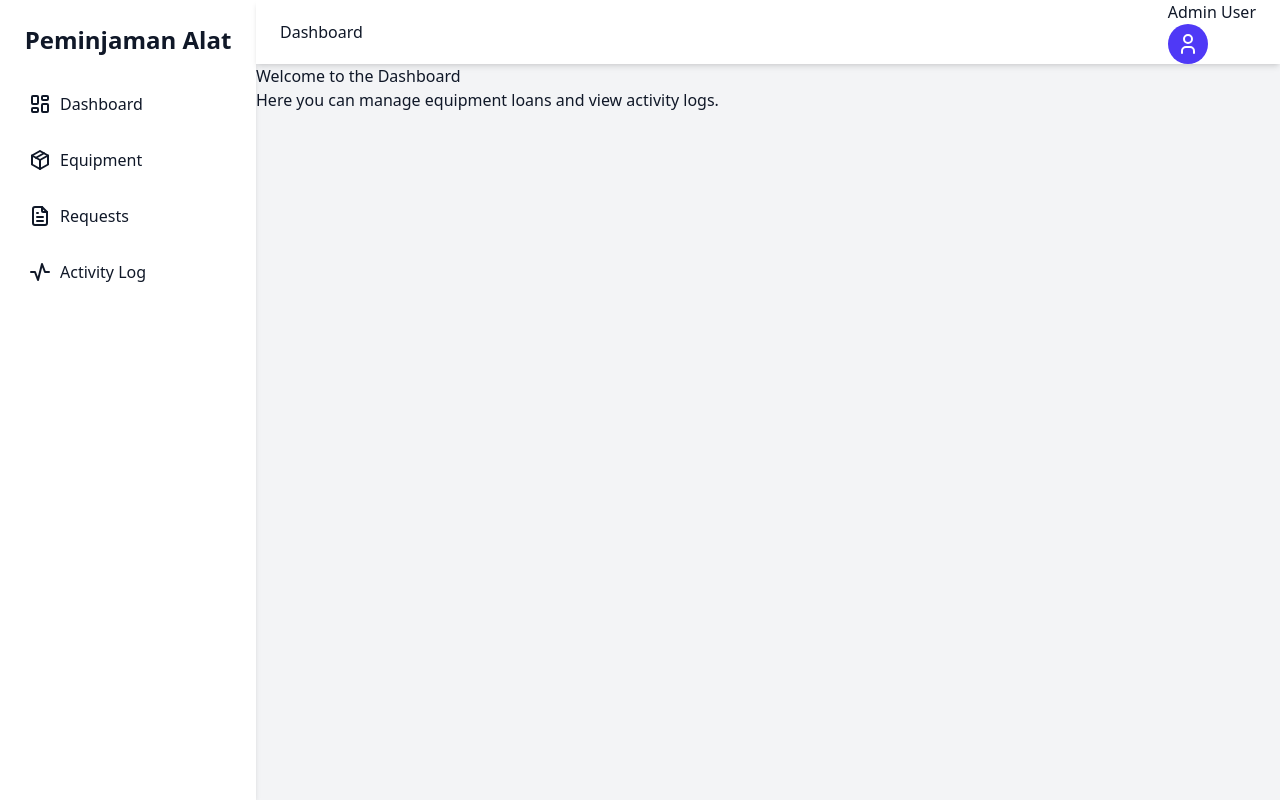
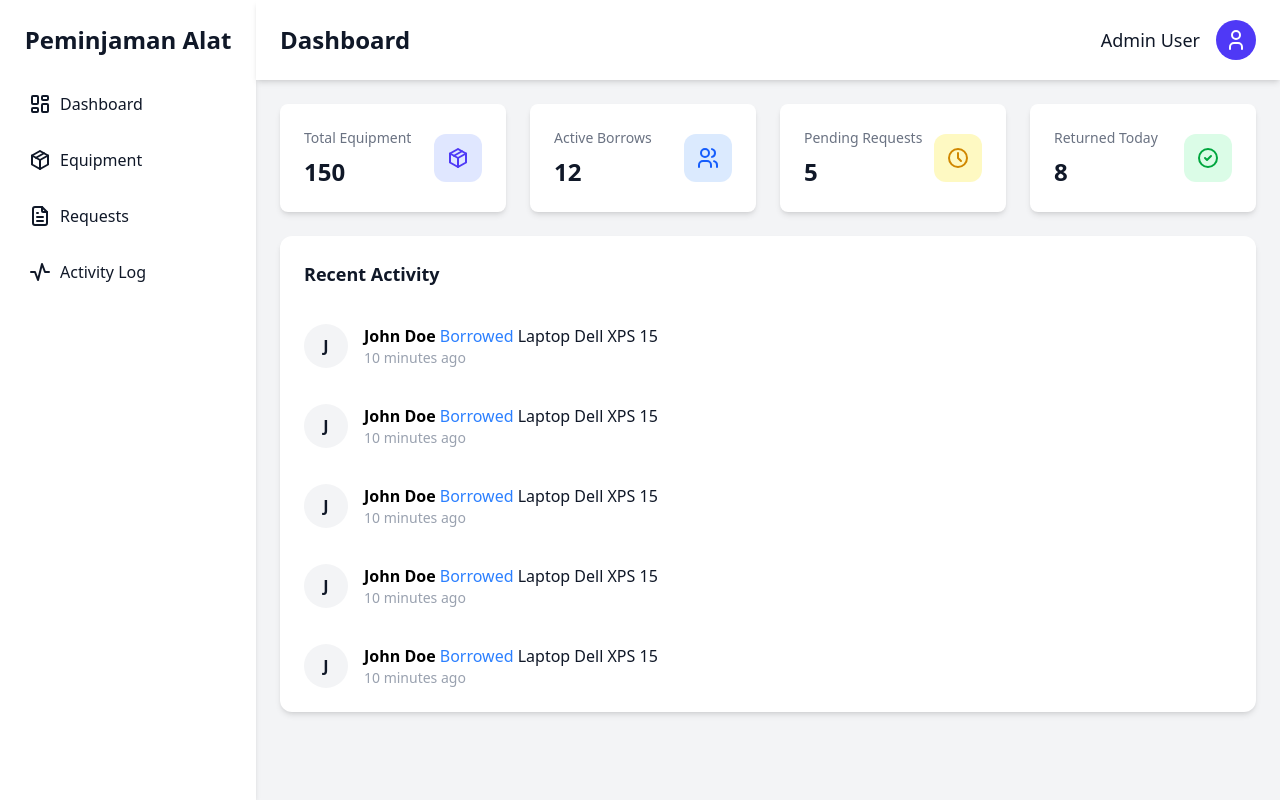
Before and after one commit to Anasfaiq/peminjaman_alat, a PHP site: page /pages/dashboard.html in a window 1280 px wide. Run offline with PHP 8.4, Linux system fonts and the light colour scheme.

Commit message:
completing dashboard page

```diff
--- a/pages/dashboard.html
+++ b/pages/dashboard.html
@@ -6,11 +6,9 @@
     <title>Peminjaman Alat | Dashboard</title>
     <link rel="stylesheet" href="../src/output.css" />
   </head>
-  <body>
+  <body class="flex min-h-screen w-full">
 
-    <div class="container">
-
-      <aside>
+      <aside class="left-dashboard-section">
         <nav class="sidebar">
           <h2>Peminjaman Alat</h2>
           <ul>
@@ -34,7 +32,7 @@
         </nav>
       </aside>
 
-      <section class="right-dashboard-section">
+      <main class="right-dashboard-section">
 
         <nav class="navbar">
           <p>Dashboard</p>
@@ -46,13 +44,110 @@
           </div>
         </nav>
 
-        <main>
-          <h1>Welcome to the Dashboard</h1>
-          <p>Here you can manage equipment loans and view activity logs.</p>
-        </main>
+        <section class="dashboard-content">
+          <section class="dashboard-cards">
+            <div class="dashboard-card">
+              <span class="card-text">
+                <h3>Total Equipment</h3>
+                <p>150</p>
+              </span>
+              <span class="total-equipment-icon icon-wrapper">
+                <svg xmlns="http://www.w3.org/2000/svg" width="24" height="24" viewBox="0 0 24 24" fill="none" stroke="currentColor" stroke-width="2" stroke-linecap="round" stroke-linejoin="round"><path d="M12 3l8 4.5l0 9l-8 4.5l-8 -4.5l0 -9l8 -4.5"/><path d="M12 12l8 -4.5"/><path d="M12 12l0 9"/><path d="M12 12l-8 -4.5"/><path d="M16 5.25l-8 4.5"/></svg>
+              </span>
+            </div>
 
-      </section>
+            <div class="dashboard-card">
+              <span class="card-text">
+                <h3>Active Borrows</h3>
+                <p>12</p>
+              </span>
+              <span class="active-borrows-icon icon-wrapper">
+                <svg xmlns="http://www.w3.org/2000/svg" width="24" height="24" viewBox="0 0 24 24" fill="none" stroke="currentColor" stroke-width="2" stroke-linecap="round" stroke-linejoin="round"><path d="M9 7m-4 0a4 4 0 1 0 8 0a4 4 0 1 0 -8 0"/><path d="M3 21v-2a4 4 0 0 1 4 -4h4a4 4 0 0 1 4 4v2"/><path d="M16 3.13a4 4 0 0 1 0 7.75"/><path d="M21 21v-2a4 4 0 0 0 -3 -3.85"/></svg>
+              </span>
+            </div>
 
-    </div>
+            <div class="dashboard-card">
+              <span class="card-text">
+                <h3>Pending Requests</h3>
+                <p>5</p>
+              </span>
+              <span class="pending-requests-icon icon-wrapper">
+                <svg xmlns="http://www.w3.org/2000/svg" width="24" height="24" viewBox="0 0 24 24" fill="none" stroke="currentColor" stroke-width="2" stroke-linecap="round" stroke-linejoin="round"><path d="M3 12a9 9 0 1 0 18 0a9 9 0 0 0 -18 0"/><path d="M12 7v5l3 3"/></svg>
+              </span>
+            </div>
+
+            <div class="dashboard-card">
+              <span class="card-text">
+                <h3>Returned Today</h3>
+                <p>8</p>
+              </span>
+              <span class="returned-today-icon icon-wrapper">
+                <svg xmlns="http://www.w3.org/2000/svg" width="24" height="24" viewBox="0 0 24 24" fill="none" stroke="currentColor" stroke-width="2" stroke-linecap="round" stroke-linejoin="round"><path d="M12 12m-9 0a9 9 0 1 0 18 0a9 9 0 1 0 -18 0"/><path d="M9 12l2 2l4 -4"/></svg>
+              </span>
+            </div>
+          </section>
+
+          <section class="recent-activity-card">
+            <h3>Recent Activity</h3>
+            <div class="activity-wrapper">
+              <div class="profile">
+                <p>J</p>
+              </div>
+              <div class="activity">
+                <p>
+                  <span class="username">John Doe</span> <span class="user-activity">Borrowed</span> Laptop Dell XPS 15
+                </p>
+                <p class="activity-time">10 minutes ago</p>
+              </div>
+            </div>
+            <div class="activity-wrapper">
+              <div class="profile">
+                <p>J</p>
+              </div>
+              <div class="activity">
+                <p>
+                  <span class="username">John Doe</span> <span class="user-activity">Borrowed</span> Laptop Dell XPS 15
+                </p>
+                <p class="activity-time">10 minutes ago</p>
+              </div>
+            </div>
+            <div class="activity-wrapper">
+              <div class="profile">
+                <p>J</p>
+              </div>
+              <div class="activity">
+                <p>
+                  <span class="username">John Doe</span> <span class="user-activity">Borrowed</span> Laptop Dell XPS 15
+                </p>
+                <p class="activity-time">10 minutes ago</p>
+              </div>
+            </div>
+            <div class="activity-wrapper">
+              <div class="profile">
+                <p>J</p>
+              </div>
+              <div class="activity">
+                <p>
+                  <span class="username">John Doe</span> <span class="user-activity">Borrowed</span> Laptop Dell XPS 15
+                </p>
+                <p class="activity-time">10 minutes ago</p>
+              </div>
+            </div>
+            <div class="activity-wrapper">
+              <div class="profile">
+                <p>J</p>
+              </div>
+              <div class="activity">
+                <p>
+                  <span class="username">John Doe</span> <span class="user-activity">Borrowed</span> Laptop Dell XPS 15
+                </p>
+                <p class="activity-time">10 minutes ago</p>
+              </div>
+            </div>
+          </section>
+        </section>
+
+      </main>
+
   </body>
 </html>
--- a/src/output.css
+++ b/src/output.css
@@ -7,13 +7,22 @@
       "Segoe UI Emoji", "Segoe UI Symbol", "Noto Color Emoji";
     --font-mono: ui-monospace, SFMono-Regular, Menlo, Monaco, Consolas, "Liberation Mono",
       "Courier New", monospace;
+    --color-yellow-100: oklch(97.3% 0.071 103.193);
+    --color-yellow-600: oklch(68.1% 0.162 75.834);
+    --color-green-100: oklch(96.2% 0.044 156.743);
+    --color-green-600: oklch(62.7% 0.194 149.214);
+    --color-blue-100: oklch(93.2% 0.032 255.585);
     --color-blue-500: oklch(62.3% 0.214 259.815);
+    --color-blue-600: oklch(54.6% 0.245 262.881);
+    --color-indigo-100: oklch(93% 0.034 272.788);
     --color-indigo-600: oklch(51.1% 0.262 276.966);
     --color-indigo-700: oklch(45.7% 0.24 277.023);
     --color-gray-100: oklch(96.7% 0.003 264.542);
     --color-gray-300: oklch(87.2% 0.01 258.338);
+    --color-gray-400: oklch(70.7% 0.022 261.325);
     --color-gray-500: oklch(55.1% 0.027 264.364);
     --color-gray-900: oklch(21% 0.034 264.665);
+    --color-black: #000;
     --color-white: #fff;
     --spacing: 0.25rem;
     --text-xs: 0.75rem;
@@ -189,23 +198,14 @@
   }
 }
 @layer utilities {
-  .container {
+  .flex {
+    display: flex;
+  }
+  .min-h-screen {
+    min-height: 100vh;
+  }
+  .w-full {
     width: 100%;
-    @media (width >= 40rem) {
-      max-width: 40rem;
-    }
-    @media (width >= 48rem) {
-      max-width: 48rem;
-    }
-    @media (width >= 64rem) {
-      max-width: 64rem;
-    }
-    @media (width >= 80rem) {
-      max-width: 80rem;
-    }
-    @media (width >= 96rem) {
-      max-width: 96rem;
-    }
   }
 }
 @layer base {
@@ -431,10 +431,6 @@
     --tw-translate-x: calc(var(--spacing) * 55);
     translate: var(--tw-translate-x) var(--tw-translate-y);
   }
-  .container {
-    display: flex;
-    width: 100%;
-  }
   .navbar {
     display: flex;
     height: calc(var(--spacing) * 16);
@@ -443,9 +439,27 @@
     justify-content: space-between;
     gap: calc(var(--spacing) * 6);
     background-color: var(--color-white);
-    padding: calc(var(--spacing) * 6);
+    padding-inline: calc(var(--spacing) * 6);
+    padding-block: calc(var(--spacing) * 10);
     --tw-shadow: 0 4px 6px -1px var(--tw-shadow-color, rgb(0 0 0 / 0.1)), 0 2px 4px -2px var(--tw-shadow-color, rgb(0 0 0 / 0.1));
     box-shadow: var(--tw-inset-shadow), var(--tw-inset-ring-shadow), var(--tw-ring-offset-shadow), var(--tw-ring-shadow), var(--tw-shadow);
+  }
+  .navbar p {
+    font-size: var(--text-2xl);
+    line-height: var(--tw-leading, var(--text-2xl--line-height));
+    --tw-font-weight: var(--font-weight-semibold);
+    font-weight: var(--font-weight-semibold);
+  }
+  .navbar div p {
+    font-size: var(--text-lg);
+    line-height: var(--tw-leading, var(--text-lg--line-height));
+    --tw-font-weight: var(--font-weight-normal);
+    font-weight: var(--font-weight-normal);
+  }
+  .navbar div {
+    display: flex;
+    align-items: center;
+    gap: calc(var(--spacing) * 4);
   }
   .sidebar {
     display: flex;
@@ -459,7 +473,11 @@
     box-shadow: var(--tw-inset-shadow), var(--tw-inset-ring-shadow), var(--tw-ring-offset-shadow), var(--tw-ring-shadow), var(--tw-shadow);
   }
   .right-dashboard-section {
-    flex: 1;
+    width: 100%;
+  }
+  .sidebar a {
+    --tw-outline-style: none;
+    outline-style: none;
   }
   .sidebar h2 {
     margin-bottom: calc(var(--spacing) * 4);
@@ -509,6 +527,115 @@
     --tw-font-weight: var(--font-weight-bold);
     font-weight: var(--font-weight-bold);
     color: var(--color-white);
+  }
+  .dashboard-content {
+    display: flex;
+    flex-direction: column;
+    gap: calc(var(--spacing) * 6);
+    padding: calc(var(--spacing) * 6);
+  }
+  .dashboard-cards {
+    display: grid;
+    grid-template-columns: repeat(4, minmax(0, 1fr));
+    gap: calc(var(--spacing) * 6);
+  }
+  .dashboard-card {
+    display: flex;
+    align-items: center;
+    justify-content: space-between;
+    border-radius: var(--radius-lg);
+    background-color: var(--color-white);
+    padding: calc(var(--spacing) * 6);
+    --tw-shadow: 0 4px 6px -1px var(--tw-shadow-color, rgb(0 0 0 / 0.1)), 0 2px 4px -2px var(--tw-shadow-color, rgb(0 0 0 / 0.1));
+    box-shadow: var(--tw-inset-shadow), var(--tw-inset-ring-shadow), var(--tw-ring-offset-shadow), var(--tw-ring-shadow), var(--tw-shadow);
+  }
+  .card-text {
+    display: flex;
+    flex-direction: column;
+    gap: calc(var(--spacing) * 2);
+  }
+  .card-text h3 {
+    font-size: var(--text-sm);
+    line-height: var(--tw-leading, var(--text-sm--line-height));
+    color: var(--color-gray-500);
+  }
+  .card-text p {
+    font-size: var(--text-2xl);
+    line-height: var(--tw-leading, var(--text-2xl--line-height));
+    --tw-font-weight: var(--font-weight-bold);
+    font-weight: var(--font-weight-bold);
+  }
+  .icon-wrapper {
+    display: flex;
+    height: calc(var(--spacing) * 12);
+    width: calc(var(--spacing) * 12);
+    align-items: center;
+    justify-content: center;
+    border-radius: var(--radius-xl);
+    font-size: var(--text-2xl);
+    line-height: var(--tw-leading, var(--text-2xl--line-height));
+  }
+  .total-equipment-icon {
+    background-color: var(--color-indigo-100);
+    color: var(--color-indigo-600);
+  }
+  .active-borrows-icon {
+    background-color: var(--color-blue-100);
+    color: var(--color-blue-600);
+  }
+  .pending-requests-icon {
+    background-color: var(--color-yellow-100);
+    color: var(--color-yellow-600);
+  }
+  .returned-today-icon {
+    background-color: var(--color-green-100);
+    color: var(--color-green-600);
+  }
+  .recent-activity-card {
+    display: flex;
+    flex-direction: column;
+    gap: calc(var(--spacing) * 9);
+    border-radius: var(--radius-xl);
+    background-color: var(--color-white);
+    padding: calc(var(--spacing) * 6);
+    --tw-shadow: 0 4px 6px -1px var(--tw-shadow-color, rgb(0 0 0 / 0.1)), 0 2px 4px -2px var(--tw-shadow-color, rgb(0 0 0 / 0.1));
+    box-shadow: var(--tw-inset-shadow), var(--tw-inset-ring-shadow), var(--tw-ring-offset-shadow), var(--tw-ring-shadow), var(--tw-shadow);
+  }
+  .recent-activity-card h3 {
+    font-size: var(--text-lg);
+    line-height: var(--tw-leading, var(--text-lg--line-height));
+    --tw-font-weight: var(--font-weight-semibold);
+    font-weight: var(--font-weight-semibold);
+  }
+  .activity-wrapper {
+    display: flex;
+    gap: calc(var(--spacing) * 4);
+  }
+  .profile {
+    display: flex;
+    height: calc(var(--spacing) * 11);
+    width: calc(var(--spacing) * 11);
+    align-items: center;
+    justify-content: center;
+    border-radius: calc(infinity * 1px);
+    background-color: var(--color-gray-100);
+  }
+  .profile p {
+    --tw-font-weight: var(--font-weight-semibold);
+    font-weight: var(--font-weight-semibold);
+  }
+  .user-activity {
+    color: var(--color-blue-500);
+  }
+  .username {
+    --tw-font-weight: var(--font-weight-semibold);
+    font-weight: var(--font-weight-semibold);
+    color: var(--color-black);
+  }
+  .activity-time {
+    font-size: var(--text-sm);
+    line-height: var(--tw-leading, var(--text-sm--line-height));
+    color: var(--color-gray-400);
   }
 }
 @property --tw-shadow {
```
Also changed, not shown: src/input.css (+119 -19 lines).
